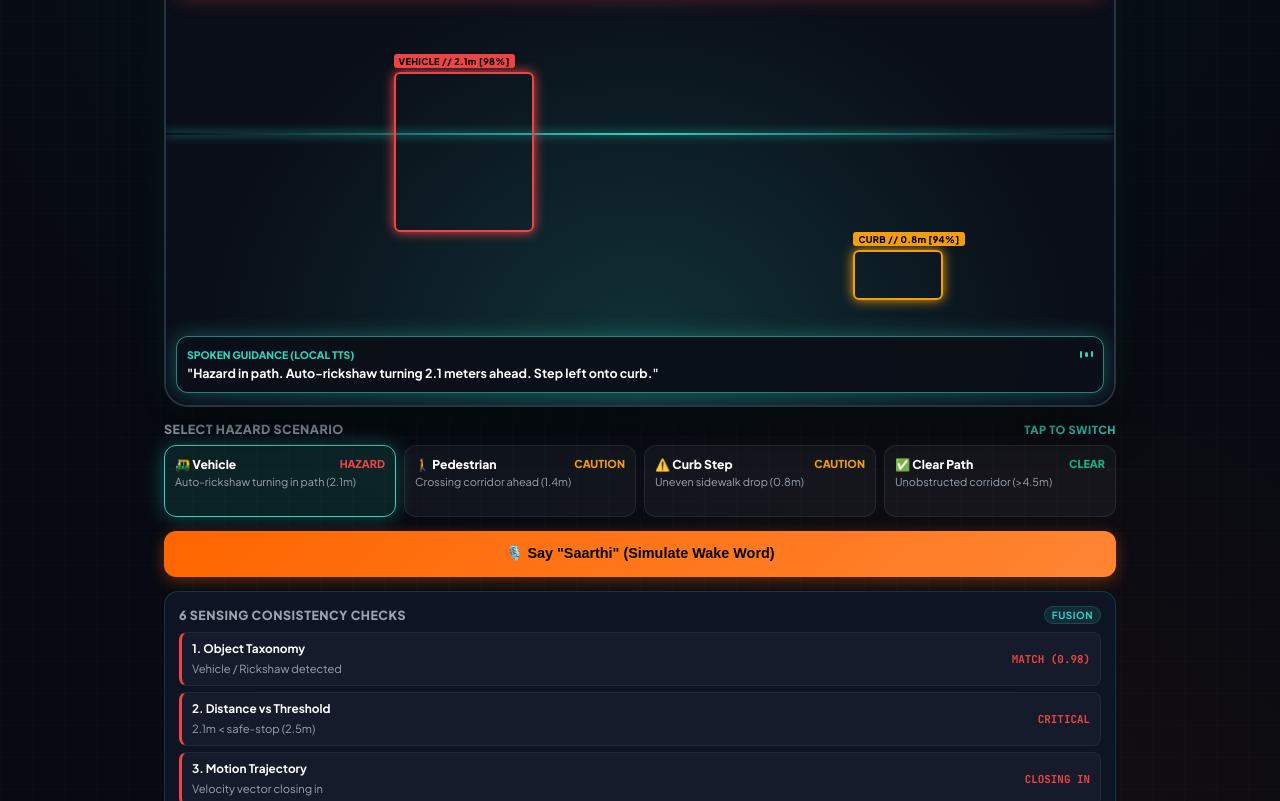
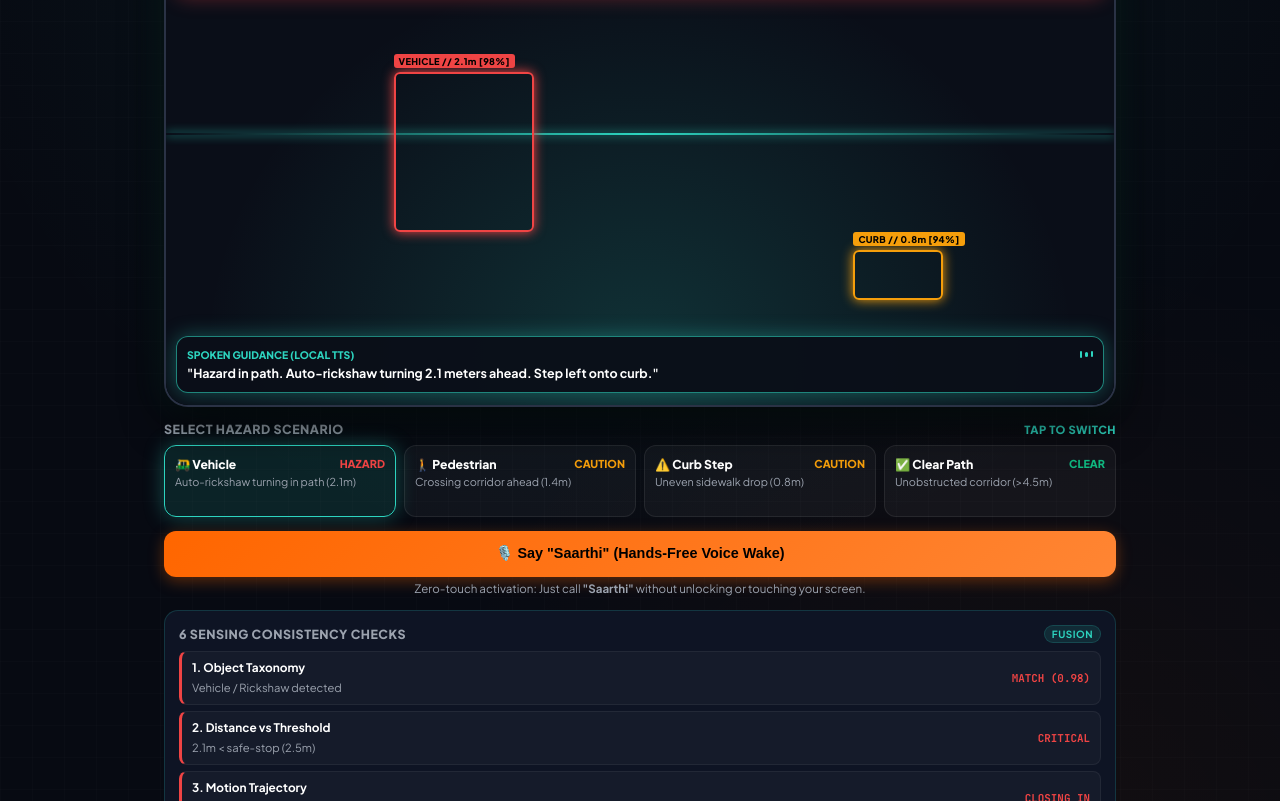
Before and after one commit to vijaymul/saarthi, a plain HTML site: page index.html in a window 1280 px wide. Shown: the part 299-1100 px from the top of the page. Drawn offline with Linux system fonts and the light colour scheme.

Commit message:
Highlight hands-free zero-touch voice wake activation (just say Saarthi) in README and Web Prototype

```diff
--- a/index.html
+++ b/index.html
@@ -205,8 +205,11 @@
         <!-- Big Touch Wake Word Simulator Button -->
         <div class="wake-word-action-box">
           <button id="btnVoiceWakeHotword" class="wake-btn-huge">
-            🎙️ Say "Saarthi" (Simulate Wake Word)
+            🎙️ Say "Saarthi" (Hands-Free Voice Wake)
           </button>
+          <div style="font-size: 0.72rem; color: var(--text-muted); text-align: center; margin-top: 4px;">
+            Zero-touch activation: Just call <strong>"Saarthi"</strong> without unlocking or touching your screen.
+          </div>
         </div>
 
         <!-- 6 Sensing Checks Matrix -->
```
Also changed, not shown: 1 other file.
